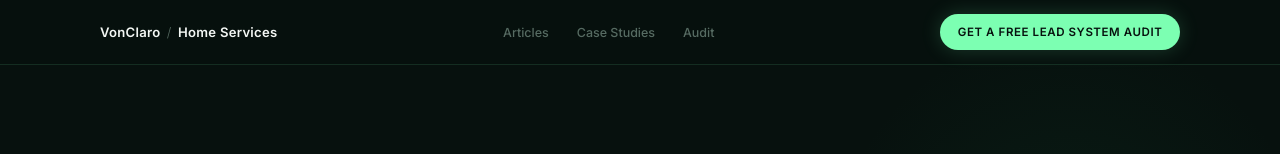
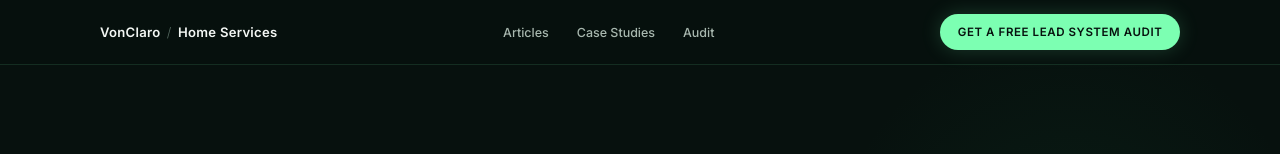
Before and after one commit to robtcasebish/servicesvonclaro, a plain HTML site: page index.html in a window 1280 px wide. Shown: the top 154 px of the page. Drawn offline with Linux system fonts and the light colour scheme.

Commit message:
Fix: brighten nav links for better readability

```diff
--- a/css/content.css
+++ b/css/content.css
@@ -58,7 +58,7 @@ a:hover { text-decoration: underline; }
 .nav__logo { font-size: 0.82rem; font-weight: 600; color: var(--vc-text); letter-spacing: 0.02em; display: flex; align-items: center; gap: 0.4rem; }
 .nav__logo-sep { color: var(--vc-text-subtle); font-weight: 300; }
 .nav__links { display: flex; gap: 1.75rem; list-style: none; }
-.nav__links a { font-size: 0.78rem; font-weight: 500; color: var(--vc-text-subtle); transition: color 0.2s; }
+.nav__links a { font-size: 0.78rem; font-weight: 500; color: var(--vc-text-muted); transition: color 0.2s; }
 .nav__links a:hover { color: var(--vc-text); text-decoration: none; }
 
 /* ================================================================
```
